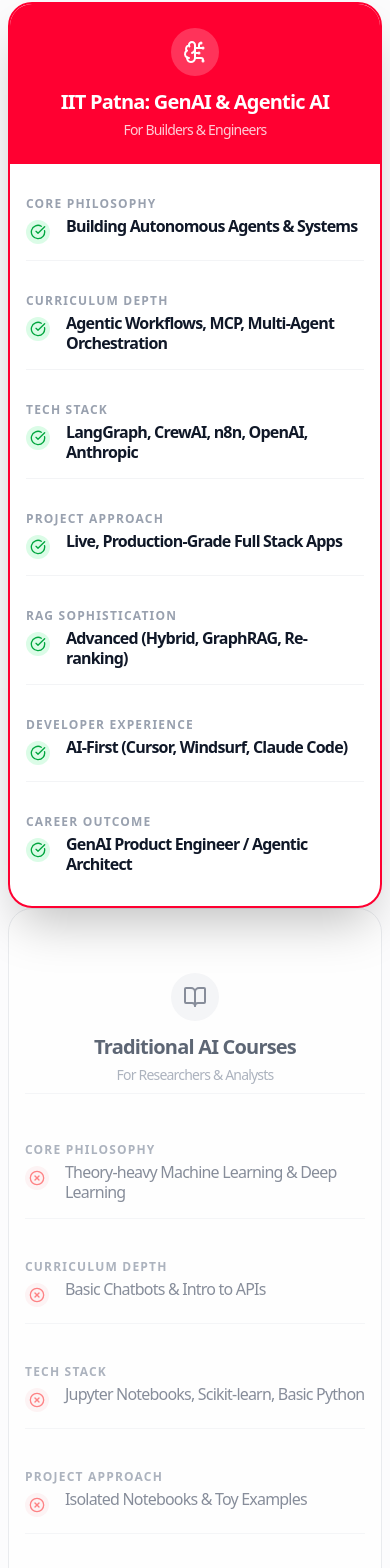
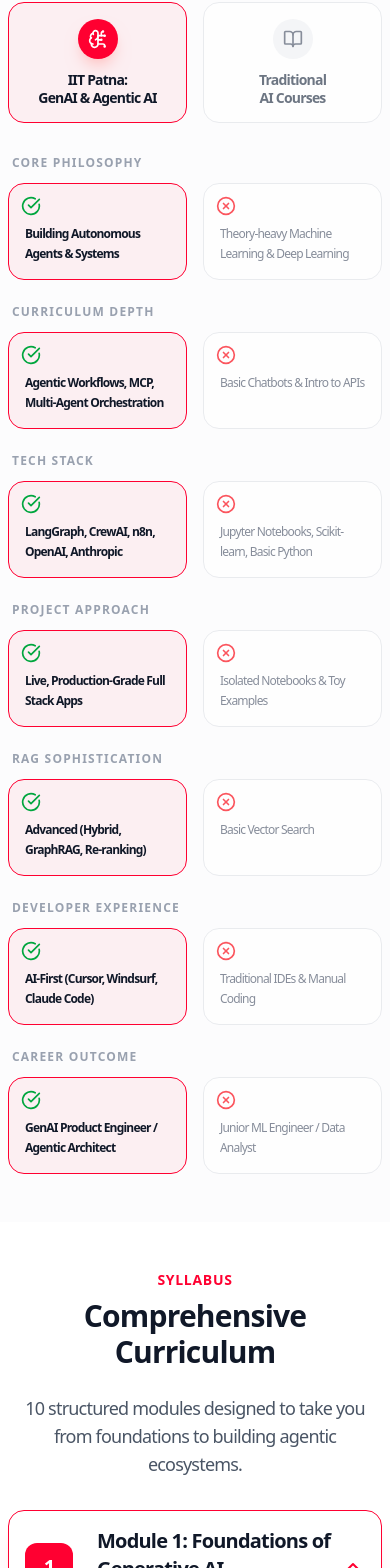
Before and after one commit to akshay-rsms/ednxt-v1, a Next.js app: page /iit-patna in a window 390 px wide. Shown: the part 2615-4183 px from the top of the page. Built offline with nearby package versions, Linux system fonts and the light colour scheme.

Commit message:
comparision mobile view

```diff
--- a/src/app/iit-patna/page.tsx
+++ b/src/app/iit-patna/page.tsx
@@ -254,6 +254,16 @@
         }
     ];
 
+    const comparisonData = [
+        { label: "Core Philosophy", winner: "Building Autonomous Agents & Systems", loser: "Theory-heavy Machine Learning & Deep Learning" },
+        { label: "Curriculum Depth", winner: "Agentic Workflows, MCP, Multi-Agent Orchestration", loser: "Basic Chatbots & Intro to APIs" },
+        { label: "Tech Stack", winner: "LangGraph, CrewAI, n8n, OpenAI, Anthropic", loser: "Jupyter Notebooks, Scikit-learn, Basic Python" },
+        { label: "Project Approach", winner: "Live, Production-Grade Full Stack Apps", loser: "Isolated Notebooks & Toy Examples" },
+        { label: "RAG Sophistication", winner: "Advanced (Hybrid, GraphRAG, Re-ranking)", loser: "Basic Vector Search" },
+        { label: "Developer Experience", winner: "AI-First (Cursor, Windsurf, Claude Code)", loser: "Traditional IDEs & Manual Coding" },
+        { label: "Career Outcome", winner: "GenAI Product Engineer / Agentic Architect", loser: "Junior ML Engineer / Data Analyst" },
+    ];
+
     return (
         <main className="min-h-screen bg-white font-sans text-gray-900 scroll-smooth">
             <Navbar />
@@ -467,17 +477,66 @@
                     </div>
 
                     <div className="grid grid-cols-1 lg:grid-cols-3 gap-0 lg:gap-8 items-start">
+                        {/* Mobile Comparison Layout */}
+                        <div className="lg:hidden col-span-1 space-y-8">
+                            {/* Header Row */}
+                            <div className="grid grid-cols-2 gap-4">
+                                <div className="bg-[#FF0031]/5 border border-[#FF0031] rounded-2xl p-4 flex flex-col items-center text-center h-full justify-center">
+                                    <div className="w-10 h-10 rounded-full bg-[#FF0031] flex items-center justify-center mb-3 shadow-lg shadow-red-200">
+                                        <BrainCircuit className="w-5 h-5 text-white" />
+                                    </div>
+                                    <h3 className="text-sm font-bold text-gray-900 leading-tight">IIT Patna:<br />GenAI & Agentic AI</h3>
+                                </div>
+                                <div className="bg-white border border-gray-200 rounded-2xl p-4 flex flex-col items-center text-center h-full justify-center opacity-80">
+                                    <div className="w-10 h-10 rounded-full bg-gray-100 flex items-center justify-center mb-3">
+                                        <BookOpen className="w-5 h-5 text-gray-500" />
+                                    </div>
+                                    <h3 className="text-sm font-bold text-gray-600 leading-tight">Traditional<br />AI Courses</h3>
+                                </div>
+                            </div>
+
+                            {/* Comparison Rows */}
+                            <div className="space-y-6">
+                                {comparisonData.map((item, idx) => (
+                                    <div key={idx} className="space-y-3">
+                                        <h4 className="text-xs font-bold uppercase tracking-widest text-gray-400 pl-1">{item.label}</h4>
+                                        <div className="grid grid-cols-2 gap-4">
+                                            {/* Winner Cell */}
+                                            <div className="bg-[#FF0031]/5 border border-[#FF0031] rounded-2xl p-4 relative group hover:shadow-md transition-all">
+                                                <div className="absolute top-3 left-3">
+                                                    <CheckCircle className="w-5 h-5 text-green-600" />
+                                                </div>
+                                                <p className="text-xs md:text-sm font-bold text-gray-900 mt-6 leading-relaxed">
+                                                    {item.winner}
+                                                </p>
+                                            </div>
+
+                                            {/* Loser Cell */}
+                                            <div className="bg-white border border-gray-200 rounded-2xl p-4 relative opacity-80">
+                                                <div className="absolute top-3 left-3">
+                                                    <XCircle className="w-5 h-5 text-red-500" />
+                                                </div>
+                                                <p className="text-xs md:text-sm font-medium text-gray-500 mt-6 leading-relaxed">
+                                                    {item.loser}
+                                                </p>
+                                            </div>
+                                        </div>
+                                    </div>
+                                ))}
+                            </div>
+                        </div>
+
                         {/* Labels Column (Hidden on mobile, visible on lg) */}
                         <div className="hidden lg:flex flex-col gap-7 pt-40">
-                            {["Core Philosophy", "Curriculum Depth", "Tech Stack", "Project Approach", "RAG Sophistication", "Developer Experience", "Career Outcome"].map((label, i) => (
+                            {comparisonData.map((item, i) => (
                                 <div key={i} className="h-20 flex items-center text-lg font-bold text-gray-500">
-                                    {label}
+                                    {item.label}
                                 </div>
                             ))}
                         </div>
 
-                        {/* IIT Patna Column (Winner) */}
-                        <div className="relative bg-white rounded-3xl shadow-2xl border-2 border-[#FF0031] overflow-hidden z-10 transform lg:-translate-y-4">
+                        {/* IIT Patna Column (Winner - Desktop) */}
+                        <div className="hidden lg:block relative bg-white rounded-3xl shadow-2xl border-2 border-[#FF0031] overflow-hidden z-10 transform lg:-translate-y-4">
                             <div className="bg-[#FF0031] text-white p-6 text-center">
                                 <div className="inline-flex justify-center items-center w-12 h-12 bg-white/20 rounded-full mb-3">
                                     <BrainCircuit className="w-6 h-6 text-white" />
@@ -487,30 +546,21 @@
                             </div>
 
                             <div className="p-4 md:p-8 space-y-4 md:space-y-6">
-                                {[
-                                    { label: "Core Philosophy", text: "Building Autonomous Agents & Systems", active: true },
-                                    { label: "Curriculum Depth", text: "Agentic Workflows, MCP, Multi-Agent Orchestration", active: true },
-                                    { label: "Tech Stack", text: "LangGraph, CrewAI, n8n, OpenAI, Anthropic", active: true },
-                                    { label: "Project Approach", text: "Live, Production-Grade Full Stack Apps", active: true },
-                                    { label: "RAG Sophistication", text: "Advanced (Hybrid, GraphRAG, Re-ranking)", active: true },
-                                    { label: "Developer Experience", text: "AI-First (Cursor, Windsurf, Claude Code)", active: true },
-                                    { label: "Career Outcome", text: "GenAI Product Engineer / Agentic Architect", active: true },
-                                ].map((item, i) => (
+                                {comparisonData.map((item, i) => (
                                     <div key={i} className="h-auto lg:h-20 flex flex-col justify-center border-b border-gray-100 last:border-0 py-4 lg:py-0">
-                                        <span className="lg:hidden text-xs font-bold text-gray-400 uppercase tracking-widest mb-1">{item.label}</span>
                                         <div className="flex items-start gap-4">
                                             <div className="mt-1 w-6 h-6 rounded-full bg-green-100 flex items-center justify-center shrink-0">
                                                 <CheckCircle className="w-4 h-4 text-green-600" />
                                             </div>
-                                            <p className="text-gray-900 font-bold text-md leading-tight">{item.text}</p>
+                                            <p className="text-gray-900 font-bold text-md leading-tight">{item.winner}</p>
                                         </div>
                                     </div>
                                 ))}
                             </div>
                         </div>
 
-                        {/* Traditional Column (Loser) */}
-                        <div className="bg-white rounded-3xl border border-gray-200  lg:  p-4 pt-16 md:p-8 md:pt-20 lg:pt-8 opacity-80 hover:opacity-100 transition-opacity">
+                        {/* Traditional Column (Loser - Desktop) */}
+                        <div className="hidden lg:block bg-white rounded-3xl border border-gray-200  lg:  p-4 pt-16 md:p-8 md:pt-20 lg:pt-8 opacity-80 hover:opacity-100 transition-opacity">
                             <div className="text-center mb-8 border-b border-gray-100 pb-2">
                                 <div className="inline-flex justify-center items-center w-12 h-12 bg-gray-100 rounded-full mb-3">
                                     <BookOpen className="w-6 h-6 text-gray-500" />
@@ -520,22 +570,13 @@
                             </div>
 
                             <div className="space-y-6">
-                                {[
-                                    { label: "Core Philosophy", text: "Theory-heavy Machine Learning & Deep Learning" },
-                                    { label: "Curriculum Depth", text: "Basic Chatbots & Intro to APIs" },
-                                    { label: "Tech Stack", text: "Jupyter Notebooks, Scikit-learn, Basic Python" },
-                                    { label: "Project Approach", text: "Isolated Notebooks & Toy Examples" },
-                                    { label: "RAG Sophistication", text: "Basic Vector Search" },
-                                    { label: "Developer Experience", text: "Traditional IDEs & Manual Coding" },
-                                    { label: "Career Outcome", text: "Junior ML Engineer / Data Analyst" },
-                                ].map((item, i) => (
+                                {comparisonData.map((item, i) => (
                                     <div key={i} className="h-auto lg:h-20 flex flex-col justify-center border-b border-gray-100 last:border-0 py-4 lg:py-0">
-                                        <span className="lg:hidden text-xs font-bold text-gray-400 uppercase tracking-widest mb-1">{item.label}</span>
                                         <div className="flex items-start gap-4">
                                             <div className="mt-1 w-6 h-6 rounded-full bg-red-50 flex items-center justify-center shrink-0">
                                                 <XCircle className="w-4 h-4 text-red-400" />
                                             </div>
-                                            <p className="text-gray-500 font-medium text-md leading-tight">{item.text}</p>
+                                            <p className="text-gray-500 font-medium text-md leading-tight">{item.loser}</p>
                                         </div>
                                     </div>
                                 ))}
```
